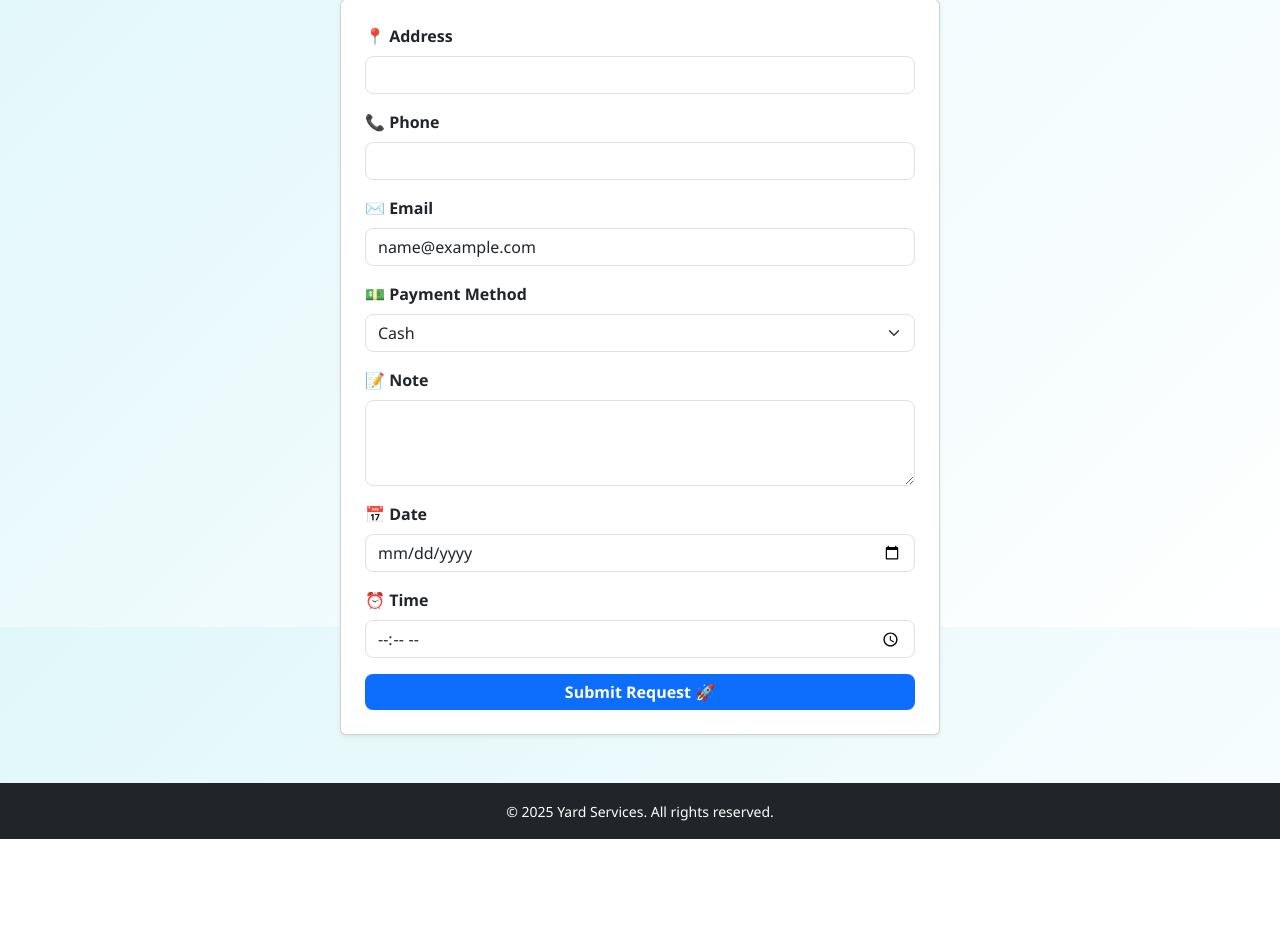
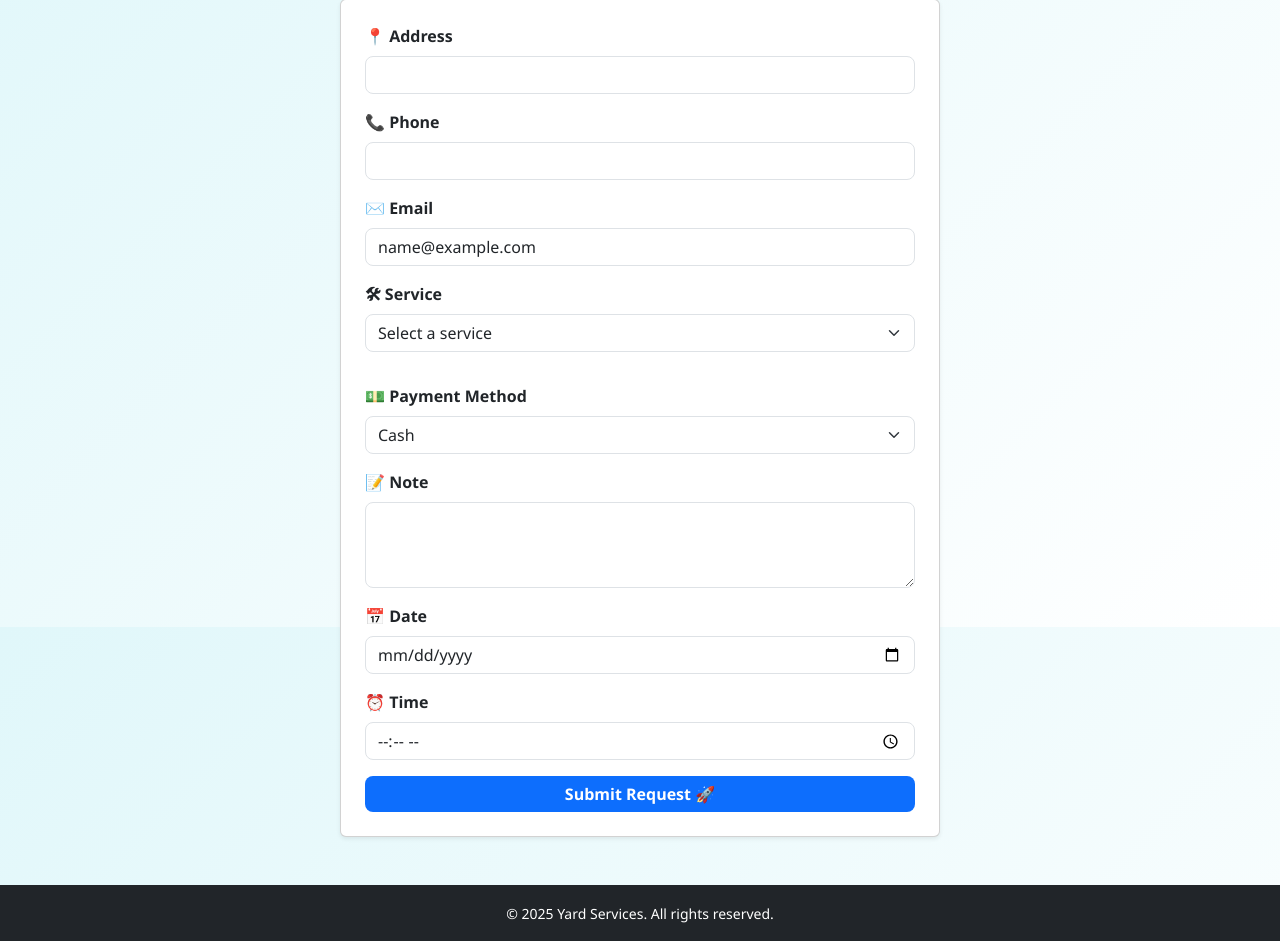
Before and after one commit to Mr-A-Hacker/Yard-services, a Flask app: page /request_service in a window 1280 px wide. Shown: the part 173-1114 px from the top of the page. Before the commit the page ends 1012 px from the top, so only its background shows below. Run offline with Flask 3, Linux system fonts and the light colour scheme; a user stored in the database is signed in; tables that the repository leaves empty hold one stand-in row (values such as "Sample post").

Commit message:
Update request_form.html

```diff
--- a/templates/request_form.html
+++ b/templates/request_form.html
@@ -20,21 +20,39 @@
     <h2 class="text-center fw-bold mb-4">📝 Request Service</h2>
     <form method="POST" class="card p-4 shadow-sm mx-auto" style="max-width: 600px;">
 
+      <!-- Address -->
       <div class="mb-3">
         <label for="address" class="form-label">📍 Address</label>
         <input type="text" id="address" name="address" class="form-control" required>
       </div>
 
+      <!-- Phone -->
       <div class="mb-3">
         <label for="phone" class="form-label">📞 Phone</label>
         <input type="text" id="phone" name="phone" class="form-control" required>
       </div>
 
+      <!-- Email -->
       <div class="mb-3">
         <label for="email" class="form-label">✉️ Email</label>
         <input type="email" id="email" name="email" class="form-control" value="{{ current_user.email }}" required>
       </div>
 
+      <!-- Service Selection -->
+      <div class="mb-3">
+        <label for="service" class="form-label">🛠 Service</label>
+        <select id="service" name="service" class="form-select" required onchange="updatePrice()">
+          <option value="">Select a service</option>
+          {% for s in services %}
+            <option value="{{ s[0] }}" data-price="{{ s[2] }}">{{ s[1] }} - ${{ s[2] }}</option>
+          {% endfor %}
+        </select>
+      </div>
+
+      <!-- Dynamic Price Display -->
+      <p id="servicePrice" class="fw-bold text-success"></p>
+
+      <!-- Payment Method -->
       <div class="mb-3">
         <label for="payment" class="form-label">💵 Payment Method</label>
         <select id="payment" name="payment" class="form-select" required>
@@ -43,21 +61,25 @@
         </select>
       </div>
 
+      <!-- Note -->
       <div class="mb-3">
         <label for="note" class="form-label">📝 Note</label>
         <textarea id="note" name="note" class="form-control" rows="3"></textarea>
       </div>
 
+      <!-- Date -->
       <div class="mb-3">
         <label for="date" class="form-label">📅 Date</label>
         <input type="date" id="date" name="date" class="form-control" required>
       </div>
 
+      <!-- Time -->
       <div class="mb-3">
         <label for="time" class="form-label">⏰ Time</label>
         <input type="time" id="time" name="time" class="form-control" required>
       </div>
 
+      <!-- Submit -->
       <button type="submit" class="btn btn-primary w-100">Submit Request 🚀</button>
     </form>
   </div>
@@ -67,5 +89,14 @@
     <small>© 2025 Yard Services. All rights reserved.</small>
   </footer>
 
+  <!-- Script for dynamic price -->
+  <script>
+    function updatePrice() {
+      const select = document.getElementById("service");
+      const price = select.options[select.selectedIndex].getAttribute("data-price");
+      document.getElementById("servicePrice").innerText = price ? "Cost: $" + price : "";
+    }
+  </script>
+
 </body>
 </html>
```
